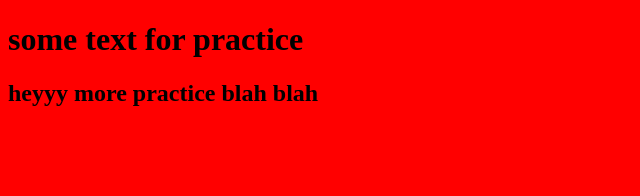
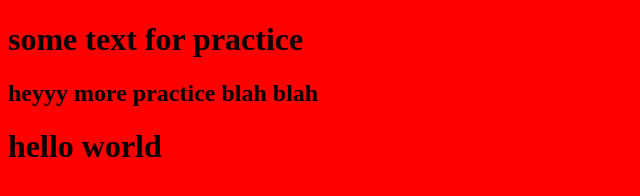
Before and after one commit to carlozaul25/practice-class, a plain HTML site: page index.html in a window 1280 px wide. Shown: the whole page, without its empty margins (0-640 px from the left). Drawn offline with Linux system fonts and the light colour scheme.

Commit message:
more test

```diff
--- a/index.css
+++ b/index.css
@@ -1,3 +1,4 @@
 body {
 	background-color: red;
+	text-decoration-style: none;
 }
--- a/index.html
+++ b/index.html
@@ -7,7 +7,8 @@
 <body>
 
 	<h1>some text for practice </h1>
-	<h2>heyyy more practice blah blah </h2>
+	<h2>heyyy more practice blah blah</h2>
+	<h1>hello world </h1>
 
 </body>
 </html>
```
